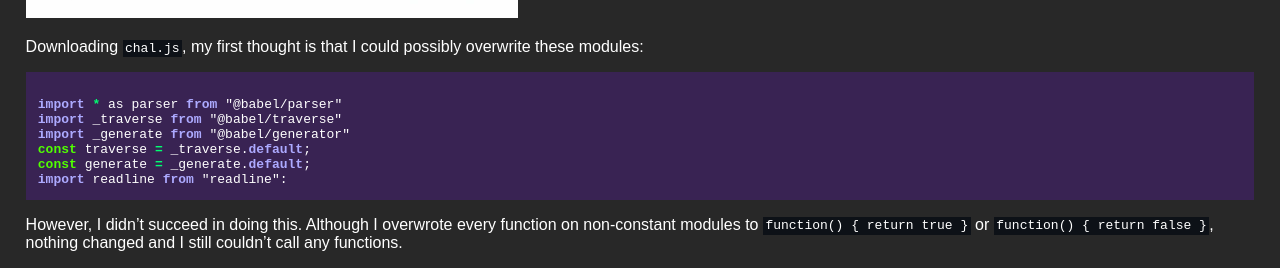
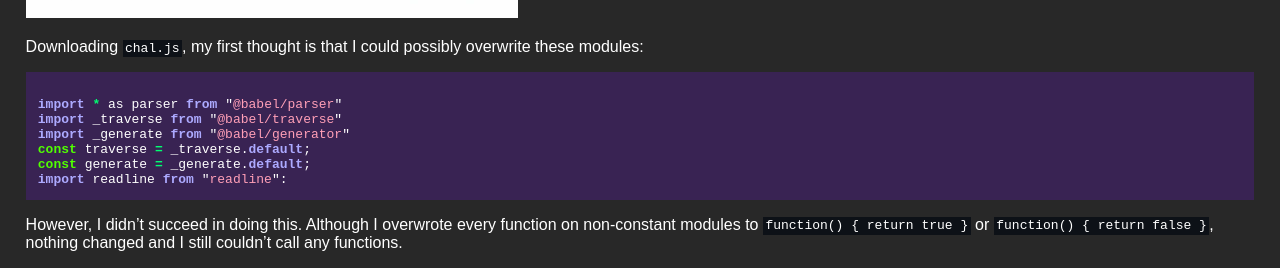
Before and after one commit to colleirose/colleirose.github.io, a Jekyll site: the page built from _posts/2024-01-15-baby-js-blacklist.md, in a window 1280 px wide. Shown: the part 721-989 px from the top of the page. Built offline with Jekyll 4.4.1, drawn with Linux system fonts in a browser that asks for light colours.

Commit message:
Fix contrast issues

```diff
--- a/css/style.css
+++ b/css/style.css
@@ -70,6 +70,10 @@ code {
     color: #9ff;
 }
 
+.highlight .s2 {
+    color: #ff9fb7;
+}
+
 /** Nav bar and footer **/
 nav,
 footer {
```
